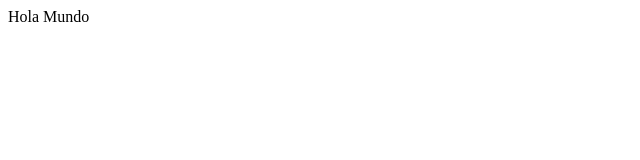
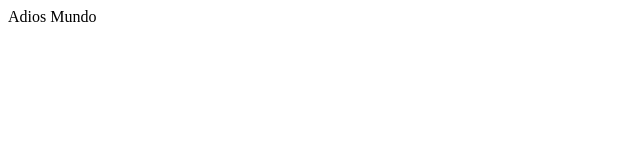
Before and after one commit to mklgt/DEA2122, a plain HTML site: page index.html in a window 1280 px wide. Shown: the full height of the page, 0-640 px from the left. Drawn offline with Linux system fonts and the light colour scheme.

Commit message:
Update index.html

```diff
--- a/index.html
+++ b/index.html
@@ -3,6 +3,6 @@
     <title>DEA2122</title>
   </head>
   <body>
-    <p>Hola Mundo</p>
+    <p>Adios Mundo</p>
   </body>
 </html>
```
